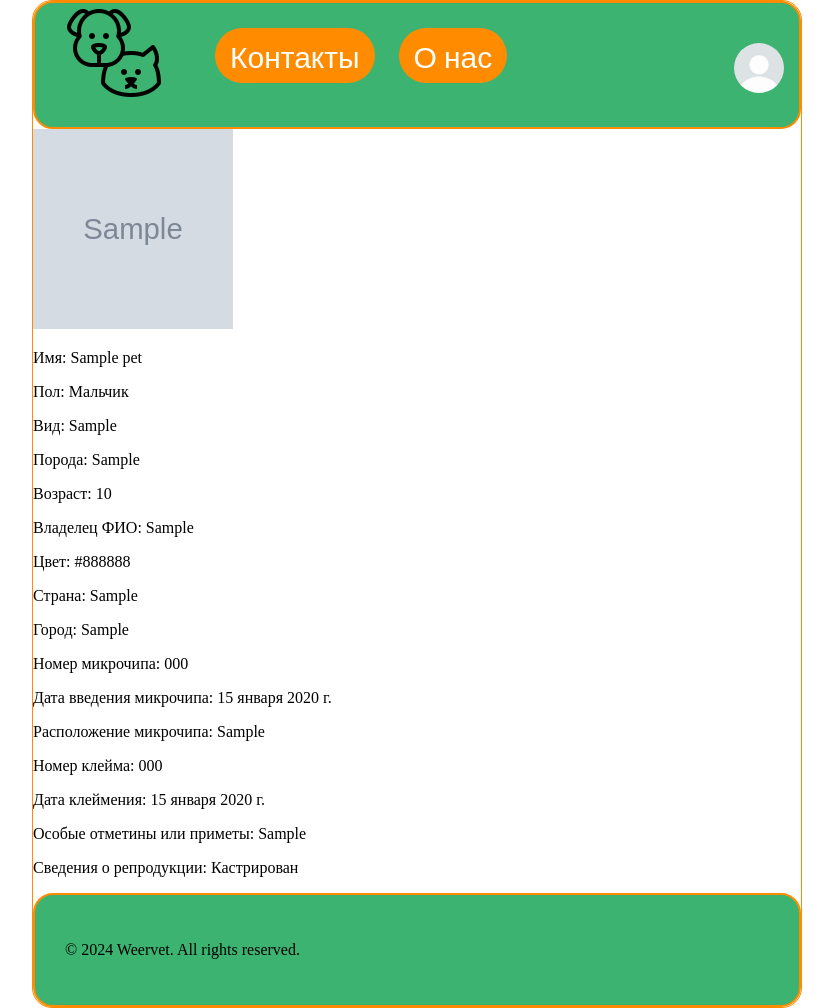
After one commit to Reijoooo/Weervet_old, a Django app: page /id/1/pet/id/1 in a window 1280 px wide. The commit adds this page. Shown: the whole page, without its empty margins (223-1056 px from the left). Run offline with Django 5.2, Linux system fonts and the light colour scheme; tables that the repository leaves empty hold one stand-in row (values such as "Sample post"); grey boxes marked "Sample" are stand-in pictures.

Commit message:
Питомцы

```diff
--- a/Weervet/urls.py
+++ b/Weervet/urls.py
@@ -22,7 +22,7 @@ from home_page_app.views import index
 from users_app.views import register, user_logout, user_login, my_account, user_settings
 from about_app.views import about
 from contact_app.views import contact
-from my_pets_app.views import my_pets, add_pets
+from my_pets_app.views import my_pets, add_pets, pet_info, pet_edit, pet_delete
 from . import templates
 from django.views.generic import RedirectView
 from django.contrib.auth import views as auth_views
@@ -33,15 +33,22 @@ from django.conf.urls.static import static
 urlpatterns = [
     path('admin/', admin.site.urls),
     path('', index, name='index'),
+
     path('register/', register, name='register'),
     path('login/', user_login, name='login'),
     path('logout/', user_logout, name='logout'),
+
     path('id/<int:user_id>/', my_account, name='user_profile'),
     path('id/<int:user_id>/settings/', user_settings, name='user_settings'),
+
     path('about/', about, name='about'),
     path('contact/', contact, name='contact'),
+
     path('id/<int:user_id>/my_pets/', my_pets, name='pets'),
     path('id/<int:user_id>/my_pets/add_pets', add_pets, name='add_pets'),
+    path('id/<int:user_id>/pet/id/<int:pet_id>', pet_info, name='pet_info'),
+    path('id/<int:user_id>/pet_edit/id/<int:pet_id>', pet_edit, name='pet_edit'),
+    path('id/<int:user_id>/pet_delete/id/<int:pet_id>', pet_delete, name='pet_delete'),
 ]
 
 if settings.DEBUG:
--- a/my_pets_app/forms.py
+++ b/my_pets_app/forms.py
@@ -24,7 +24,7 @@ class PetForm(forms.ModelForm):
                   'microchip_number': 'Номер микрочипа',
                   'date_microchip': 'Дата введения микрочипа',
                   'location_microchip': 'Расположение микрочипа',
-                  'tattoo_number': 'Номер клейпа',
+                  'tattoo_number': 'Номер клейма',
                   'date_tattoo': 'Дата клеймения',
                   'special_marks': 'Особые отметины или приметы',
                   'reproduction': 'Сведения о репродукции',
--- a/my_pets_app/models.py
+++ b/my_pets_app/models.py
@@ -8,14 +8,14 @@ class Pet(models.Model):
     user = models.ForeignKey(settings.AUTH_USER_MODEL, on_delete=models.CASCADE)
 
     SEX_CHOICES = [
-        ('M', 'Male'),
-        ('F', 'Female'),
+        ('М', 'Мальчик'),
+        ('Д', 'Девочка'),
     ]
 
     REPRODUCTION_CHOICES = [
-        ('C', 'Castration'),
-        ('S', 'Sterilization'),
-        ('N', 'Nothing')
+        ('К', 'Кастрирован'),
+        ('С', 'Стерилизована'),
+        ('Н', 'Ничего')
     ]
 
     # avatar = models.ImageField(upload_to='avatar/pets', null=True, blank=True)
--- a/my_pets_app/templates/add_pets.html
+++ b/my_pets_app/templates/add_pets.html
@@ -1,7 +1,7 @@
 {% extends 'base.html' %}
 {% block content %}
     <h1>Добавить питомца</h1>
-    <form method="post">
+    <form method="post" enctype="multipart/form-data">
         {% csrf_token %}
         {{ form.as_p }}
         <button type="submit" class="contact">Добавить</button>
--- /dev/null
+++ b/my_pets_app/templates/pet_info.html
@@ -0,0 +1,23 @@
+{% extends 'base.html' %}
+
+{% block title %}Мои твари{% endblock %}
+
+{% block content %}
+        <img src="{{  pet.avatar.url }}" alt="avatar" style="width: 200px; height: 200px">
+        <p>Имя: {{ pet.name }}</p>
+        <p>Пол: {{ pet.get_sex_display }}</p>
+        <p>Вид: {{ pet.species }}</p>
+        <p>Порода: {{ pet.breed }}</p>
+        <p>Возраст: {{ pet.age }}</p>
+        <p>Владелец ФИО: {{ pet.owner }}</p>
+        <p>Цвет: {{ pet.color }}</p>
+        <p>Страна: {{ pet.country }}</p>
+        <p>Город: {{ pet.city }}</p>
+        <p>Номер микрочипа: {{ pet.microchip_number }}</p>
+        <p>Дата введения микрочипа: {{ pet.date_microchip }}</p>
+        <p>Расположение микрочипа: {{ pet.location_microchip }}</p>
+        <p>Номер клейма: {{ pet.tattoo_number }}</p>
+        <p>Дата клеймения: {{ pet.date_tattoo }}</p>
+        <p>Особые отметины или приметы: {{ pet.special_marks }}</p>
+        <p>Сведения о репродукции: {{ pet.get_reproduction_display }}</p>
+{% endblock %}
--- a/my_pets_app/views.py
+++ b/my_pets_app/views.py
@@ -7,9 +7,10 @@ from django.contrib.auth.decorators import login_required
 from django.shortcuts import render, redirect
 from django.utils import timezone
 
+
 def my_pets(request, user_id):
-    user = get_object_or_404(User, id=user_id)
-    pets = Pet.objects.filter(user_id=user_id)  # Фильтрация животных по владельцу (пользователю)
+    user = request.user
+    pets = Pet.objects.filter(user=user)
 
     return render(request, 'pets.html', {'user': user, 'pets': pets})
 
@@ -21,8 +22,41 @@ def add_pets(request, user_id):
         if form.is_valid():
             pet = form.save(commit=False)
             pet.user_id = request.user.id  # Установка текущего пользователя как владельца питомца
+
+            # Проверяем, был ли передан файл изображения
+            if 'avatar' not in request.FILES:
+                # Если изображение не передано, устанавливаем стандартное изображение
+                pet.avatar = 'avatar/pets/default.jpeg'
+
             pet.save()
             return redirect('../my_pets', user_id=user_id)  # Перенаправление на страницу со списком питомцев
     else:
         form = PetForm()
     return render(request, 'add_pets.html', {'form': form})
+
+
+def pet_info(request, user_id, pet_id):
+    user = get_object_or_404(User, id=user_id)
+    pet = get_object_or_404(Pet, id=pet_id)
+    pets = Pet.objects.filter(user_id=user_id)
+    return render(request, 'pet_info.html', {'pet': pet, 'user': user})
+
+
+def pet_edit(request, user_id, pet_id):
+    pet = get_object_or_404(Pet, id=pet_id)
+    if request.method == 'POST':
+        form = PetForm(request.POST, request.FILES, instance=pet)  # Передаем существующий экземпляр питомца
+        if form.is_valid():
+            form.save()  # Сохраняем форму
+            return redirect('pet_info', user_id=user_id,
+                            pet_id=pet_id)  # Перенаправляем на страницу информации о питомце
+    else:
+        form = PetForm(instance=pet)  # Создаем форму с существующими данными питомца
+    return render(request, 'pet_edit.html', {'form': form, 'user_id': user_id, 'pet_id': pet_id})
+
+def pet_delete(request, user_id, pet_id):
+    pet = get_object_or_404(Pet, pk=pet_id)
+    if request.method == 'POST':
+        pet.delete()
+        return redirect('../../my_pets', user_id=user_id)
+    return render(request, 'pet_delete.html', {'pet': pet})
```
Also changed, not shown: my_pets_app/templates/pet_delete.html (added, +11 -0 lines), my_pets_app/templates/pet_edit.html (added, +11 -0 lines), my_pets_app/templates/pets.html (+10 -2 lines), media/avatar/pets/default.jpeg (added), media/avatar/pets/dog_rTawVmn.jpg (added), my_pets_app/migrations/0008_alter_pet_reproduction_alter_pet_sex.py (added).
